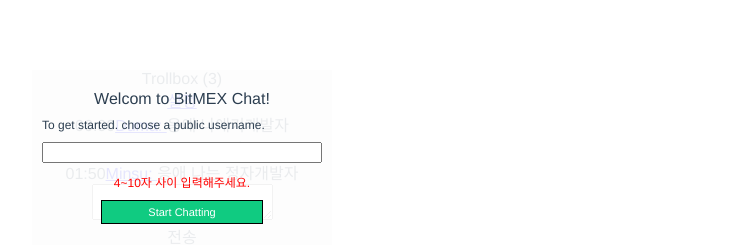
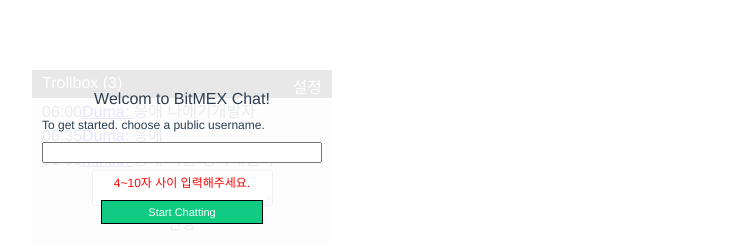
Before and after one commit to Dumaprince/vue-chat, a Vue app: page / in a window 1280 px wide. Shown: the part 351-596 px from the top of the page, without its empty margins (18-770 px from the left). Built offline with nearby package versions, Linux system fonts and the light colour scheme.

Commit message:
상단바

```diff
--- a/src/components/Chat.vue
+++ b/src/components/Chat.vue
@@ -1,13 +1,9 @@
 <template>
   <div class="chat-container">
     <NameModal @close-name-modal="close_name_modal" v-model="inputName" :isShowName="isShowName" :inputName="inputName"/>
-    <header>
-      <span class="title">
-        <div>Trollbox ({{data.length}})</div>
-      </span>
-      <span>
-        <a href="#">설정</a>
-      </span>
+    <header class="chat-title">
+      <div class="chat-title-entrant">Trollbox ({{data.length}})</div>
+      <div class="chat-title-setting">설정</div>
     </header>
     <div class="body">
       <div class="chat-widget">
@@ -108,5 +104,28 @@
   right: 50%;
 }
 
+.chat-section{
+  text-align: left;
+  margin-left: 10px;
+}
+
+.chat-title{
+  width: 100%;
+  height: 20px;
+  background-color: rgb(22, 22, 22);
+  padding-top: 4px;
+  padding-bottom: 4px;
+  color: #ffffff;
+}
+
+.chat-title-entrant{
+  float: left;
+  margin-left: 10px;
+}
+
+.chat-title-setting{
+  float: right;
+  margin-right: 10px;
+}
 
 </style>
```
Lines whose indentation alone changed are shown as unchanged.
